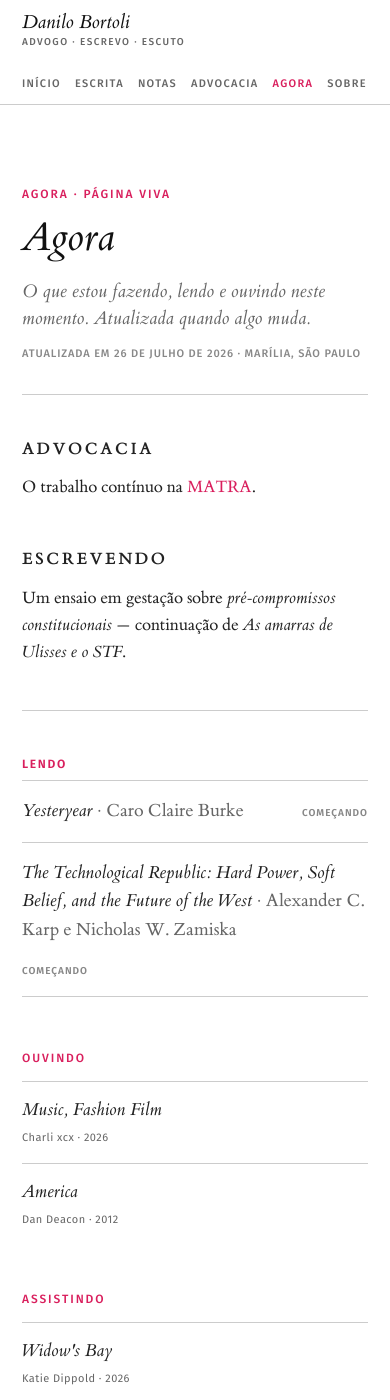
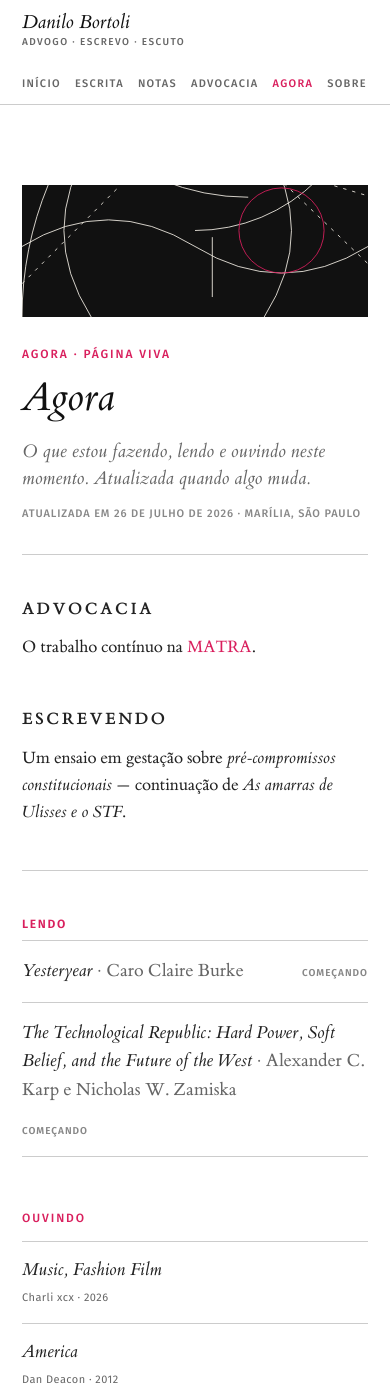
Before and after one commit to danilobortoli/danilobortoli.github.io, a Jekyll site: the page built from agora.html, in a window 390 px wide and 1400 px high. Built offline with Jekyll 4.4.1, drawn with Linux system fonts in a browser that asks for light colours.

Commit message:
Implementar os três ornamentos SVG do sistema Tufte-Bortoli
Porta as peças do projeto Claude Design "Ornamentos em contexto" para o
site, cada uma no lugar combinado no estudo. Nenhum texto foi alterado —
só marcação de suporte e CSS.

- Home: ornamento "grade" como faixa de sangria total entre a assinatura
  e o índice. Cumpre a função de régua (daí a supressão do filete que
  fechava .home-intro) e o módulo magenta cai fora do centro, puxando o
  olho para a direita, onde o índice começa. Abaixo de 640px entra a
  variante mini de 3 módulos: no corte central da faixa larga o acento
  sairia da tela.

- Sobre: ornamento "clichê" na coluna da direita, na altura do primeiro
  parágrafo, ocupando a margem já reservada às sidenotes.

- Agora: ornamento "parede" (à LeWitt) como bloco de abertura à esquerda
  do texto, traçado uma vez ao carregar — é a única página com movimento,
  o que a marca como a viva. Em telas estreitas vira faixa horizontal
  acima do texto, ancorada embaixo para não perder o módulo magenta.

Os SVGs entram como includes, com ids namespaced e o acento vindo de
--color-accent, de modo a acompanhar o tema tufte. A animação respeita
prefers-reduced-motion.

Co-Authored-By: Claude Opus 5 <noreply@anthropic.com>
Claude-Session: https://claude.ai/code/session_01URq6d15A2spevy4LQ995h6

```diff
--- /dev/null
+++ b/_includes/ornamento-parede.html
@@ -0,0 +1,34 @@
+{%- comment -%}
+  Ornamento «parede» — desenho de parede à LeWitt, traçado uma vez ao carregar.
+  Agora: bloco de abertura à esquerda do texto. A página do «agora» é a única
+  com movimento, o que a marca como a viva. Em telas estreitas o quadrado vira
+  faixa horizontal acima do texto (via preserveAspectRatio="slice").
+  Sistema Tufte-Bortoli · projeto «Ornamentos em contexto» (2c).
+{%- endcomment -%}
+<div class="ornamento ornamento--parede" role="presentation">
+  {%- comment -%}
+    yMax: no desktop o bloco é quadrado e o alinhamento não tem efeito; na
+    faixa estreita ele ancora o corte embaixo, onde está o módulo magenta.
+  {%- endcomment -%}
+  <svg viewBox="0 0 520 520" preserveAspectRatio="xMidYMax slice"
+       width="100%" height="100%" fill="none" stroke="#f1ede4" stroke-width="1.3"
+       aria-hidden="true" focusable="false">
+    <rect width="520" height="520" fill="#111111" stroke="none"></rect>
+    <path d="M0 96 Q130 16 260 96 T520 96"></path>
+    <path d="M0 246 Q130 336 260 246 T520 246"></path>
+    <path d="M0 414 Q130 334 260 414 T520 414"></path>
+    <path d="M104 0 Q186 130 104 260 T104 520"></path>
+    <path d="M364 0 Q282 130 364 260 T364 520"></path>
+    <path d="M0 520 A520 520 0 0 1 520 0"></path>
+    <path d="M0 0 A340 340 0 0 0 340 340"></path>
+    <path d="M520 130 A260 260 0 0 1 260 390"></path>
+    <line class="orn-tracejado" x1="0" y1="470" x2="470" y2="0"></line>
+    <line class="orn-tracejado" x1="60" y1="0" x2="520" y2="440"></line>
+    <line class="orn-tracejado" x1="0" y1="182" x2="520" y2="338"></line>
+    <line x1="182" y1="30" x2="182" y2="120"></line>
+    <line x1="286" y1="400" x2="286" y2="490"></line>
+    <line x1="30" y1="312" x2="120" y2="312"></line>
+    <line x1="400" y1="208" x2="490" y2="208"></line>
+    <circle cx="390" cy="390" r="64" stroke="var(--color-accent, #d91f5d)"></circle>
+  </svg>
+</div>
--- a/agora.html
+++ b/agora.html
@@ -6,10 +6,13 @@ title: Agora
 {%- assign a = site.data.agora -%}
 
 <section class="agora-head">
-  <p class="eyebrow">Agora · página viva</p>
-  <h1 class="page-title">Agora</h1>
-  <p class="page-lede">O que estou fazendo, lendo e ouvindo neste momento. Atualizada quando algo muda.</p>
-  <p class="agora-stamp">Atualizada em {{ a.atualizada_em }} · {{ a.local }}</p>
+  {% include ornamento-parede.html %}
+  <div class="agora-head-text">
+    <p class="eyebrow">Agora · página viva</p>
+    <h1 class="page-title">Agora</h1>
+    <p class="page-lede">O que estou fazendo, lendo e ouvindo neste momento. Atualizada quando algo muda.</p>
+    <p class="agora-stamp">Atualizada em {{ a.atualizada_em }} · {{ a.local }}</p>
+  </div>
 </section>
 
 {% if a.advocacia and a.advocacia != "" or a.escrevendo and a.escrevendo != "" %}
--- a/assets/css/site.css
+++ b/assets/css/site.css
@@ -661,6 +661,10 @@ a:hover {
    AGORA
    ============================================================ */
 .agora-head {
+  display: grid;
+  grid-template-columns: 320px minmax(0, 1fr);
+  gap: 40px;
+  align-items: start;
   padding: 80px 0 32px;
   border-bottom: 1px solid var(--color-border);
 }
@@ -1333,3 +1337,88 @@ figcaption {
   line-height: 1.6;
 }
 .page-generic a { color: var(--color-accent); }
+
+/* ============================================================
+   ORNAMENTOS
+   Três peças do projeto «Ornamentos em contexto» (Tufte-Bortoli):
+   grade/faixa na home, clichê na margem do Sobre, parede no Agora.
+   O acento magenta vem de --color-accent para acompanhar o tema.
+   ============================================================ */
+.ornamento { line-height: 0; }
+.ornamento svg { display: block; }
+
+/* ---- 2a · faixa de sangria total (Home, entre assinatura e índice) ---- */
+.ornamento--faixa {
+  width: 100vw;
+  margin-left: calc(50% - 50vw);
+  margin-right: calc(50% - 50vw);
+  height: clamp(104px, 9vw, 132px);
+  overflow: hidden;
+}
+.ornamento--faixa svg { width: 100%; height: 100%; }
+.ornamento--faixa .orn-faixa-estreita { display: none; }
+
+/* A faixa é a régua: dispensa o filete que fecharia a introdução. */
+.home-intro:has(+ .ornamento--faixa) { border-bottom: none; }
+
+/* Abaixo de 640px a faixa larga esconderia o módulo magenta no corte
+   central, então entra a variante mini (3 módulos, acento à direita). */
+@media (max-width: 640px) {
+  .ornamento--faixa { height: min(33.33vw, 132px); }
+  .ornamento--faixa .orn-faixa-larga { display: none; }
+  .ornamento--faixa .orn-faixa-estreita { display: block; }
+}
+
+/* ---- 2b · clichê na margem do Sobre ---- */
+.ornamento--cliche {
+  margin: 22px 0 0;
+  max-width: 300px;
+  padding: 14px 14px 10px;
+  background: #fffdf7;
+  border: 1px solid var(--color-border);
+}
+.ornamento--cliche svg { width: 100%; height: auto; }
+
+/* ---- 2c · parede (LeWitt) na abertura do Agora ---- */
+.ornamento--parede {
+  width: 320px;
+  height: 320px;
+  overflow: hidden;
+}
+.ornamento--parede svg { width: 100%; height: 100%; }
+
+@keyframes ornamento-traco {
+  from { stroke-dashoffset: 1400; }
+  to   { stroke-dashoffset: 0; }
+}
+.ornamento--parede path,
+.ornamento--parede line,
+.ornamento--parede circle {
+  stroke-dasharray: 1400;
+  animation: ornamento-traco 3.2s ease-out forwards;
+}
+.ornamento--parede .orn-tracejado {
+  stroke-dasharray: 5 9;
+  animation: none;
+}
+
+@media (max-width: 900px) {
+  .agora-head { grid-template-columns: 240px minmax(0, 1fr); gap: 32px; }
+  .ornamento--parede { width: 240px; height: 240px; }
+}
+
+/* Em telas estreitas o quadrado vira faixa horizontal acima do texto. */
+@media (max-width: 760px) {
+  .agora-head { grid-template-columns: 1fr; gap: 28px; }
+  .ornamento--parede { width: 100%; height: 132px; }
+}
+
+@media (prefers-reduced-motion: reduce) {
+  .ornamento--parede path,
+  .ornamento--parede line,
+  .ornamento--parede circle {
+    stroke-dasharray: none;
+    animation: none;
+  }
+  .ornamento--parede .orn-tracejado { stroke-dasharray: 5 9; }
+}
--- a/index.html
+++ b/index.html
@@ -18,6 +18,8 @@ layout: default
     <p class="footaside"><sup>1&nbsp;</sup>OAB/SP 409.024. <a href="https://matra.org.br" target="_blank" rel="noopener">MATRA — Marília Transparente</a>, OSCIP apartidária dedicada à transparência na gestão pública.</p>
   </div>
 </section>
+
+{% include ornamento-faixa.html %}
 
 <section class="home-index">
   <p class="eyebrow">Índice</p>
--- a/sobre.html
+++ b/sobre.html
@@ -15,6 +15,7 @@ main_class: site-main--sobre
   </div>
   <div class="sobre-block-margin">
     <p class="footaside"><sup>1&nbsp;</sup>OAB/SP 409.024. Ver <a href="{{ '/advocacia.html' | relative_url }}">Advocacia</a> para os eixos de atuação e contato.</p>
+    {% include ornamento-cliche.html %}
   </div>
 </section>
 
```
Also changed, not shown: _includes/ornamento-cliche.html (added, +36 -0 lines), _includes/ornamento-faixa.html (added, +37 -0 lines).
